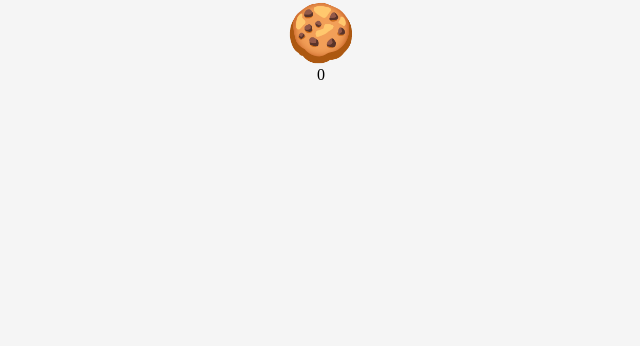
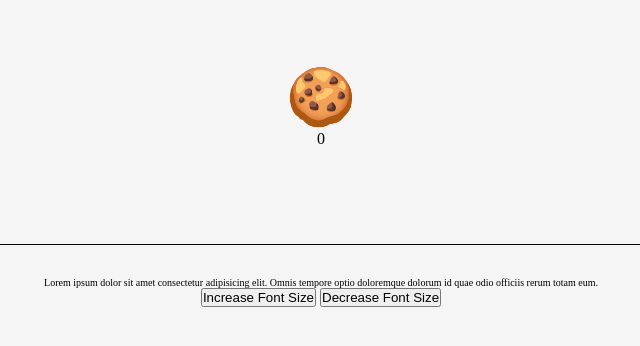
Before and after one commit to marven250/5exercisesMorningReview, a plain HTML site: page DOM Events/index.html in a window 1280 px wide. Shown: the whole page, without its empty margins (319-959 px from the left). Drawn offline with Linux system fonts and the light colour scheme.

Commit message:
magnifying solution draft

```diff
--- a/DOM Events/index.html
+++ b/DOM Events/index.html
@@ -14,5 +14,16 @@
       <h1 id="cookie">🍪</h1>
       <p id="counter">0</p>
     </section>
+
+    <section id="magnifyingGlass">
+      <p id="text">
+        Lorem ipsum dolor sit amet consectetur adipisicing elit. Omnis tempore
+        optio doloremque dolorum id quae odio officiis rerum totam eum.
+      </p>
+      <div>
+        <button id="plusFont">Increase Font Size</button>
+        <button id="minusFont">Decrease Font Size</button>
+      </div>
+    </section>
   </body>
 </html>
--- a/DOM Events/index.js
+++ b/DOM Events/index.js
@@ -1,8 +1,26 @@
 document.addEventListener("DOMContentLoaded", function () {
+  // cookie clicker
   const cookie = document.querySelector("#cookie");
   const counter = document.querySelector("#counter");
-  console.log(cookie);
   cookie.addEventListener("click", function () {
     counter.textContent++;
   });
+
+  // magnify text
+  const text = document.querySelector("#text");
+  const increaseFont = document.querySelector("#plusFont");
+  const decreaseFont = document.querySelector("#minusFont");
+  let currentFontSize = parseInt(window.getComputedStyle(text).fontSize);
+
+  increaseFont.addEventListener("click", function () {
+    if (currentFontSize >= 100) return;
+    ++currentFontSize;
+    text.style.fontSize = `${currentFontSize}px`;
+  });
+  decreaseFont.addEventListener("click", function () {
+    if (currentFontSize <= 1) return;
+    --currentFontSize;
+    console.log(currentFontSize);
+    text.style.fontSize = `${currentFontSize}px`;
+  });
 });
--- a/DOM Events/style.css
+++ b/DOM Events/style.css
@@ -12,16 +12,30 @@ body {
   height: 100vh;
   background-color: #f5f5f5;
 }
-#cookieClicker {
+/* cookie clikcer */
+section {
   display: flex;
   flex-direction: column;
   justify-content: center;
   align-items: center;
-  width: 100%;
+  width: 80%;
+  margin: 2rem 0;
+  padding: 2rem;
+  border-top: 1px solid #000;
 }
+
+section:nth-child(1) {
+  border-top: none;
+}
+
 #cookie {
   font-size: 3.5rem;
 }
 #cookie:hover {
   cursor: pointer;
 }
+
+/* magnify text */
+#text {
+  font-size: 10px;
+}
```
